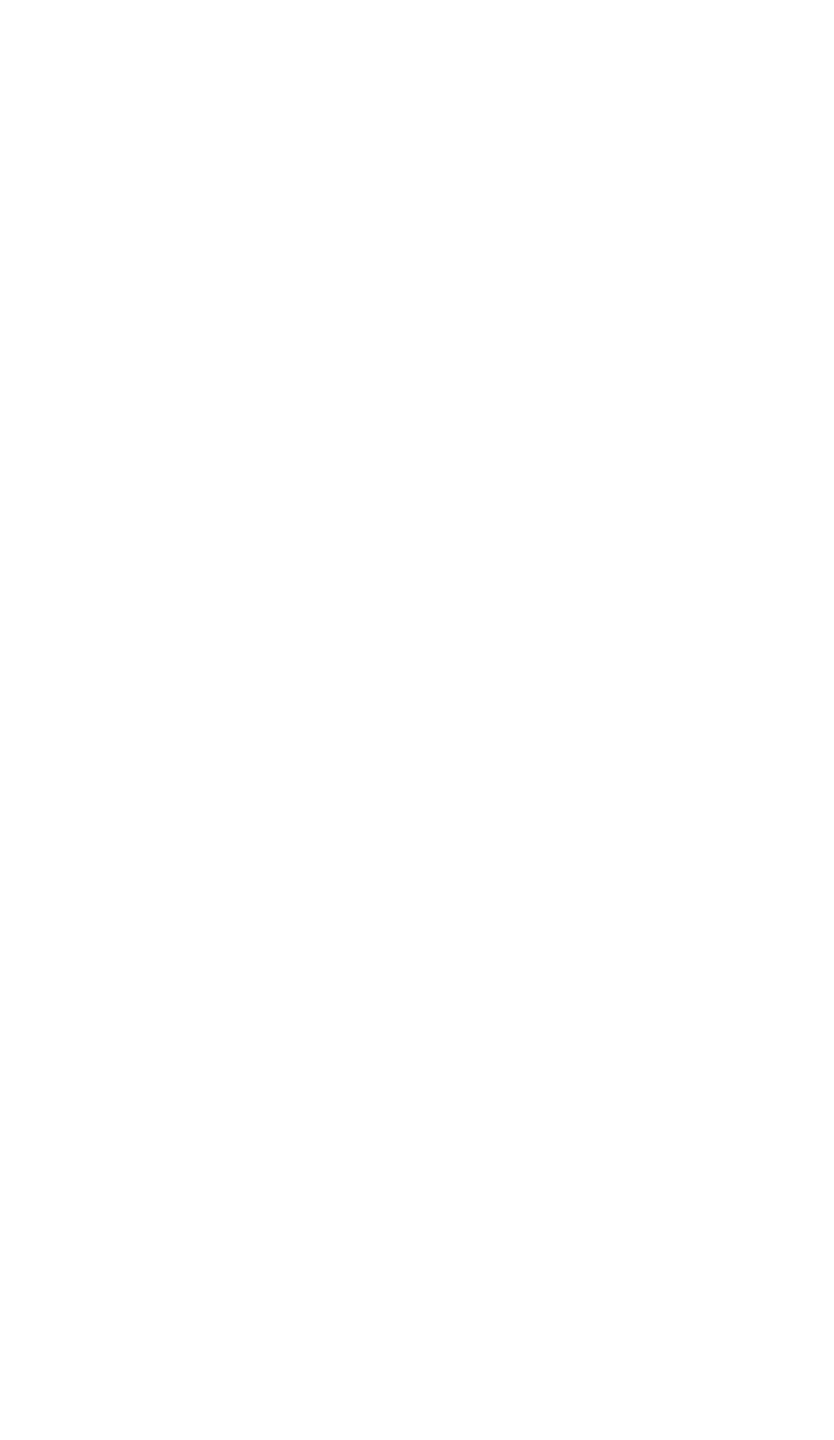
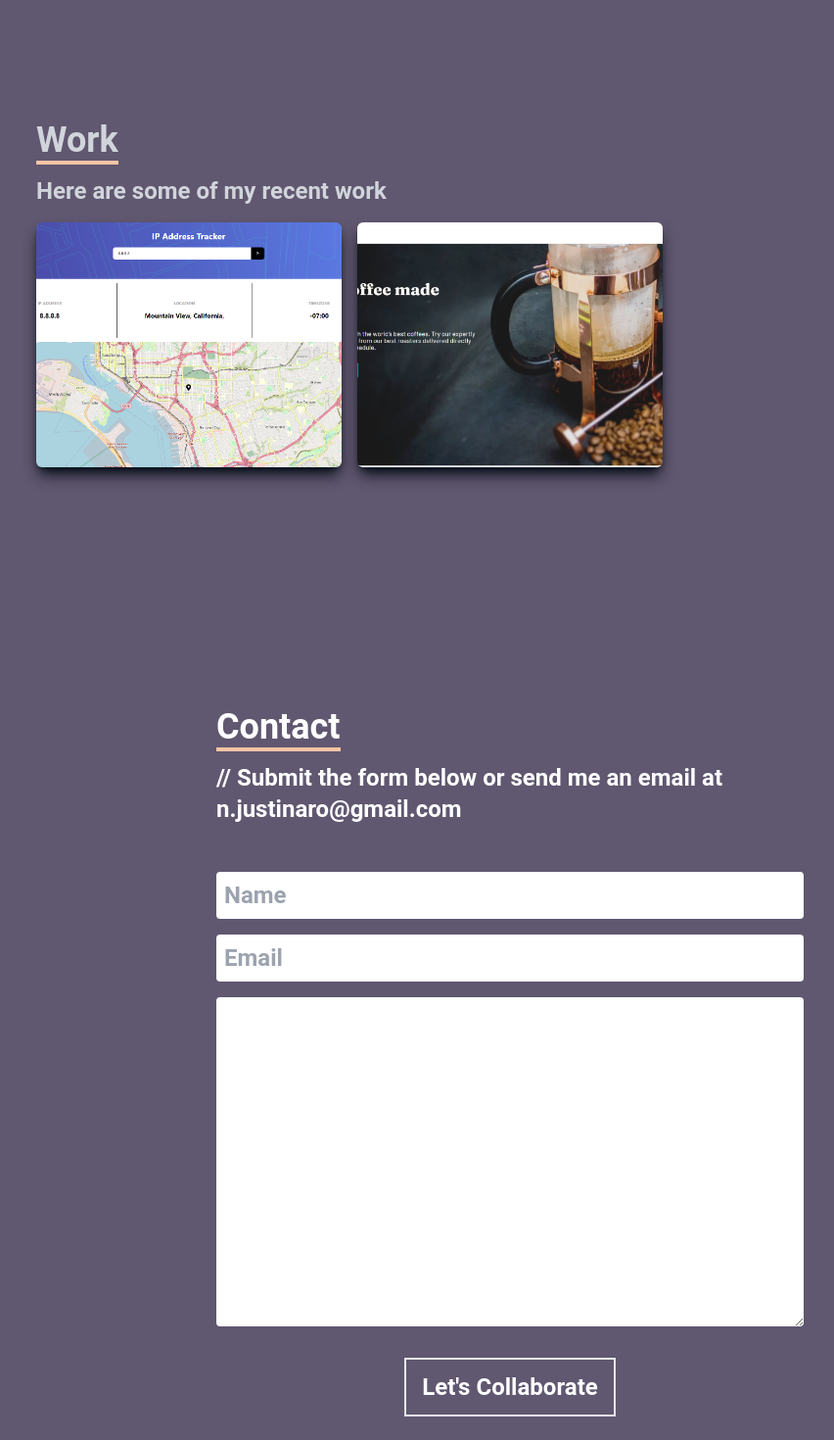
Before and after one commit to NaroNhem/React-Portfolio, a React (Create React App) app: page / in a window 1280 px wide. Shown: the part 2500-3970 px from the top of the page at 98% size, without its empty margins (119-971 px from the left). Before the commit the page ends 2400 px from the top, so only its background shows below. Built offline with nearby package versions, Linux system fonts and the light colour scheme.

Commit message:
Added contact form and implemented getForm io

```diff
--- a/src/App.js
+++ b/src/App.js
@@ -2,6 +2,8 @@ import Navbar from "./components/Navbar";
 import Home from "./components/Home";
 import About from "./components/About";
 import Skills from "./components/Skills";
+import Work from "./components/Work";
+import Contact from "./components/Contact";
 
 export default function App() {
   return (
@@ -10,6 +12,8 @@ export default function App() {
       <Home />
       <About />
       <Skills />
+      <Work />
+      <Contact />
     </div>
   );
 }
--- /dev/null
+++ b/src/components/Contact.jsx
@@ -0,0 +1,42 @@
+import React from "react";
+
+export default function Contact() {
+  return (
+    <div
+      name="contact"
+      className="w-full h-screen bg-[#605770] flex justify-center items-center p-4"
+    >
+      <form
+        method="POST"
+        action="https://getform.io/f/f204f3ca-f8f5-4d48-864d-9690890d1d5f"
+        className="flex flex-col max-w-[600px] w-full"
+      >
+        <div className="pb-8">
+          <p className="text-4xl font-bold inline border-b-4 border-[#F7C4A5] text-white">
+            Contact
+          </p>
+          <p className="py-4 text-white">
+            // Submit the form below or send me an email at
+            n.justinaro@gmail.com
+          </p>
+        </div>
+        <input
+          className="p-2 rounded"
+          type="text"
+          placeholder="Name"
+          name="name"
+        />
+        <input
+          type="email"
+          className="my-4 p-2 rounded"
+          placeholder="Email"
+          name="email"
+        />
+        <textarea className="p-2 rounded" name="message" rows="10"></textarea>
+        <button className="text-white border-2 hover:bg-[#F7C4A5] hover:border-[#F7C4A5] px-4 py-3 my-8 mx-auto flex items-center">
+          Let's Collaborate
+        </button>
+      </form>
+    </div>
+  );
+}
--- a/src/components/Skills.js
+++ b/src/components/Skills.js
@@ -19,7 +19,7 @@ export default function Skills() {
             These are the technoligies that I've worked with
           </p>
         </div>
-        <div className="w-full grid grid-cols-2 sm:grid-cols-3 gap-4 text-center py-8">
+        <div className="w-full grid grid-cols-2 sm:grid-cols-3 gap-4 text-center py-8 text-white font-thin">
           <div className="hover:scale-110 duration-500">
             <img src={HTML} alt="HTML icon" className="w-24 mx-auto"></img>
             <p className="my-4">HTML</p>
@@ -46,7 +46,7 @@ export default function Skills() {
           </div>
           <div className="hover:scale-110 duration-500">
             <img src={react} alt="HTML icon" className="w-24 mx-auto"></img>
-            <p className="my-4">react</p>
+            <p className="my-4">React</p>
           </div>
         </div>
       </div>
--- a/src/components/Work.js
+++ b/src/components/Work.js
@@ -1,5 +1,81 @@
 import React from "react";
+import IpTracker from "../assets/IpTracker.png";
+import Coffeeroasters from "../assets/Coffeeroasters.png";
 
 export default function Work() {
-  return <div></div>;
+  return (
+    <div name="work" className="w-full md:h-screen text-gray-300 bg-[#605770]">
+      <div className="max-w-[1000px] mx-auto p-4 flex flex-col justify-center w-full h-full">
+        <div>
+          <p className="text-4xl font-bold inline border-b-4 border-[#F7C4A5] text-gray-300 ">
+            Work
+          </p>
+          <p className="py-4 text-gray-300">Here are some of my recent work</p>
+        </div>
+        {/*Card*/}
+        <div className="grid sm:grid-cols-2 md:grid-cols-3 gap-4">
+          <div
+            style={{ backgroundImage: `url(${IpTracker})` }}
+            className="shadow-lg shadow-[#040c16] group container rounded-md flex justify-center items-center mx-auto content-div"
+          >
+            <div className="opacity-0 group-hover:opacity-100 text-center duration-300">
+              <span className="text-2xl font-bold text-white tracking-wider">
+                Ip-Tracker
+              </span>
+              <div className="pt-8 text-center flex items-center gap-4">
+                <a
+                  href="https://narosiptracker.netlify.app/"
+                  target="_blank"
+                  rel="noreferrer"
+                >
+                  <button className="text-center rounded-lg px-4 py-3 bg-white text-gray-700 font-bold text-lg">
+                    Demo
+                  </button>
+                </a>
+                <a
+                  href="https://github.com/NaroNhem/IP-Tracker"
+                  target="_blank"
+                  rel="noreferrer"
+                >
+                  <button className="text-center rounded-lg px-4 py-3 bg-white text-gray-700 font-bold text-lg">
+                    Code
+                  </button>
+                </a>
+              </div>
+            </div>
+          </div>
+          <div
+            style={{ backgroundImage: `url(${Coffeeroasters})` }}
+            className="shadow-lg shadow-[#040c16] group container rounded-md flex justify-center items-center mx-auto content-div"
+          >
+            <div className="opacity-0 group-hover:opacity-100 text-center  duration-300">
+              <span className="text-2xl font-bold text-white tracking-wider">
+                Coffeeroasters
+              </span>
+              <div className="pt-8 text-center flex items-center gap-4">
+                <a
+                  href="https://narocoffeeroasters.netlify.app"
+                  target="_blank"
+                  rel="noreferrer"
+                >
+                  <button className="text-center rounded-lg px-4 py-3 bg-white text-gray-700 font-bold text-lg">
+                    Demo
+                  </button>
+                </a>
+                <a
+                  href="https://github.com/NaroNhem/Coffee-subscription"
+                  target="_blank"
+                  rel="noreferrer"
+                >
+                  <button className="text-center rounded-lg px-4 py-3 bg-white text-gray-700 font-bold text-lg">
+                    Code
+                  </button>
+                </a>
+              </div>
+            </div>
+          </div>
+        </div>
+      </div>
+    </div>
+  );
 }
--- a/src/index.css
+++ b/src/index.css
@@ -13,3 +13,19 @@
     @apply cursor-pointer;
   }
 }
+
+.content-div {
+  background-repeat: no-repeat;
+  background-size: cover;
+  background-position: center;
+  height: 250px;
+}
+
+.content-div:hover {
+  background-image: linear-gradient(
+    to right,
+    rgba(112, 157, 225, 0.8),
+    hsla(242, 74%, 61%, 0.8)
+  ) !important;
+  transition-duration: 500;
+}
```
Also changed, not shown: src/assets/Coffeeroasters.png (added), src/assets/IpTracker.png (added).
